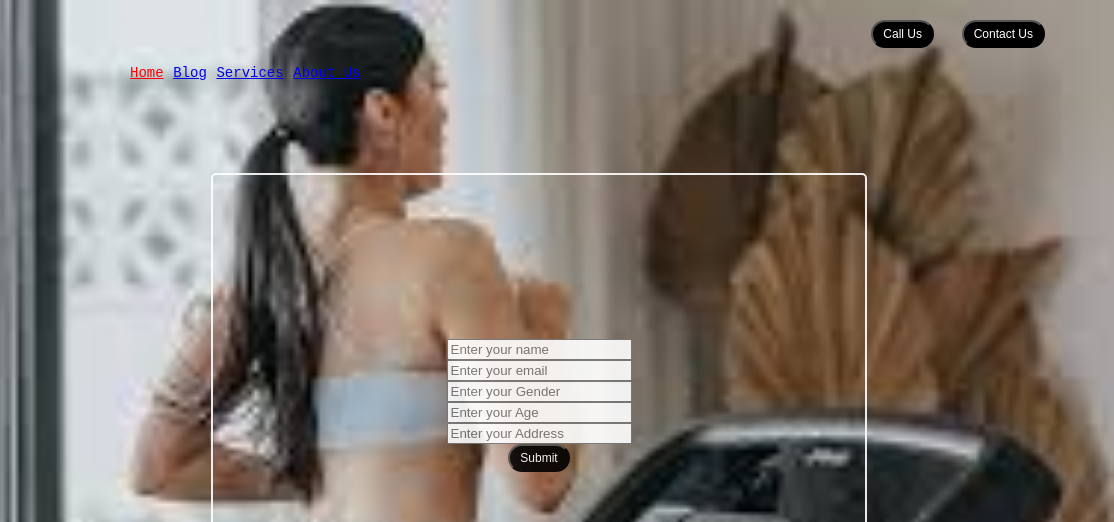
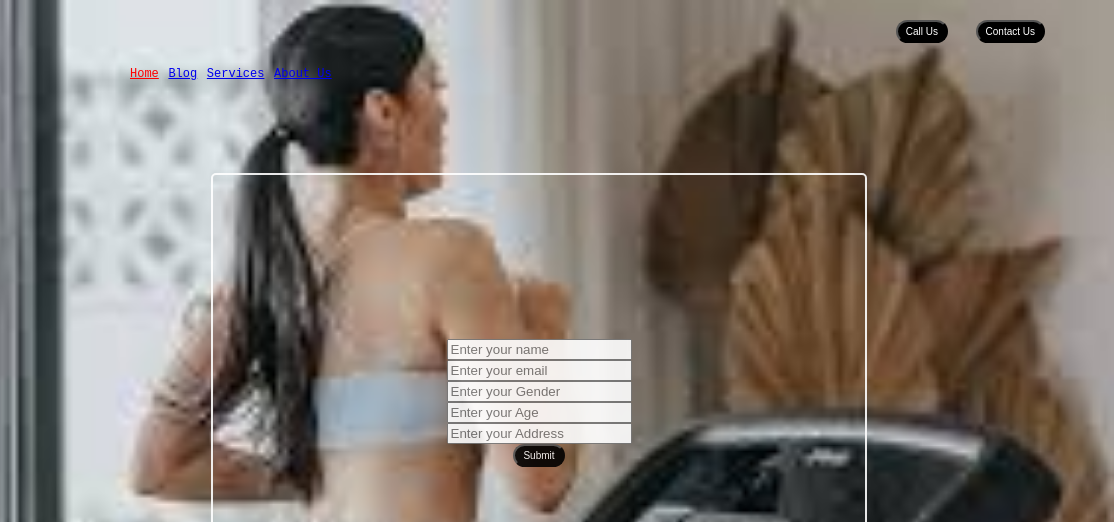
Before and after one commit to imshiyash-oss/gym-website-project--1, a plain HTML site: page index.html in a window 1280 px wide. Shown: the top 522 px of the page, 166-1280 px from the left. Drawn offline with Linux system fonts and the light colour scheme.

Commit message:
Update styl.css

```diff
--- a/styl.css
+++ b/styl.css
@@ -34,12 +34,12 @@ body{
 }
 .navbar li{
     display: inline-block;
-    font-size: 14px;
+    font-size: 12px;
 }
 navbar li a{
     text-decoration: none;
     color: white;
-    padding: 6px 10px;
+    padding: 5px 8px;
 }
 
 .navbar li a:hover, .navbar li a.active{
@@ -60,9 +60,9 @@ navbar li a{
     color: white;
     border: 2px solid solid gray;
     border-radius: 25px;
-    font-size: 12px;
+    font-size: 10px;
     cursor: pointer;
-    padding: 5px 10px;
+    padding: 4px 8px;
 }
 .btn:hover{
     background-color:white;
```
